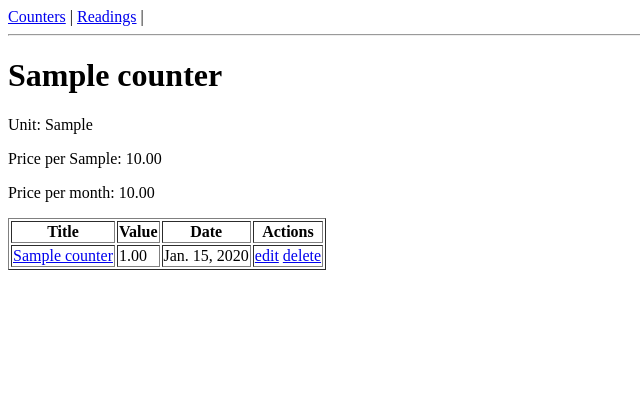
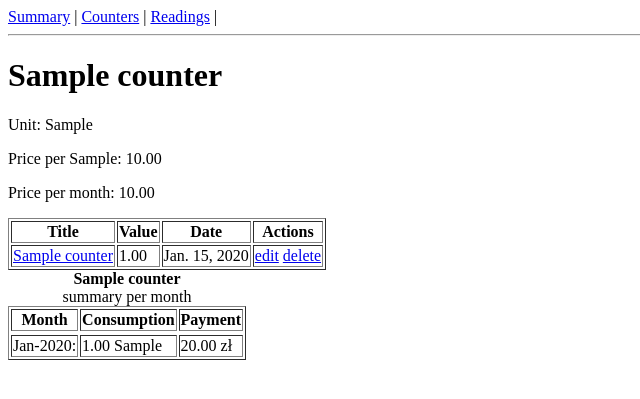
Before and after one commit to Dymirt/pythonanywhere, a Django app: page /counter/1/detail/ in a window 1280 px wide. Shown: the top 399 px of the page, without its empty margins (0-640 px from the left). Run offline with Django 3.2, Linux system fonts and the light colour scheme; tables that the repository leaves empty hold one stand-in row (values such as "Sample post").

Commit message:
adding summary

```diff
--- a/counters/models.py
+++ b/counters/models.py
@@ -5,9 +5,10 @@ from django.db import models
 
 class Counter(models.Model):
     title = models.CharField(max_length=60)
+    consumable = models.BooleanField(default=True)
     unit = models.CharField(max_length=60, blank=True, null=True)
-    price_per_unit = models.DecimalField(max_digits=5, decimal_places=2, blank=True, null=True)
-    fixed_price = models.DecimalField(max_digits=5, decimal_places=2, blank=True, null=True)
+    price_per_unit = models.DecimalField(max_digits=5, decimal_places=2, default=0)
+    fixed_price = models.DecimalField(max_digits=5, decimal_places=2, default=0)
 
     def __str__(self):
         return self.title
@@ -20,6 +21,7 @@ class Reading(models.Model):
     counter = models.ForeignKey('Counter', related_name='readings', on_delete=models.CASCADE)
     date = models.DateField()
     value = models.DecimalField(max_digits=10, decimal_places=2)
+    usage_in_units = models.DecimalField(max_digits=10, decimal_places=2, blank=True, null=True)
 
     def __str__(self):
         return f'{self.counter.title} {self.value} on {self.date}'
--- /dev/null
+++ b/counters/reports.py
@@ -0,0 +1,12 @@
+from django.db.models import Sum, F
+from django.db.models.functions import TruncMonth
+
+
+def summary_per_month(queryset):
+    return queryset \
+        .annotate(month=TruncMonth('date')) \
+        .values('month') \
+        .annotate(c=Sum('usage_in_units')) \
+        .annotate(s=(Sum('usage_in_units') * F('counter__price_per_unit')) + F('counter__fixed_price')) \
+        .values_list('month', 'c', 's') \
+        .order_by('-month')
--- a/counters/templates/counters/base.html
+++ b/counters/templates/counters/base.html
@@ -5,9 +5,12 @@
     <meta http-equiv="Content-Type" content="text/html; charset=utf-8">
   </head>
   <body>
+    <a href="{% url 'counters:index' %}">Summary</a> |
 	<a href="{% url 'counters:counters-list' %}">Counters</a> |
     <a href="{% url 'counters:readings-list' %}">Readings</a> |
 	<hr>
-    {% block content %}{% endblock %}
+    {% block content %}
+
+    {% endblock %}
   </body>
 </html>
--- a/counters/templates/counters/counter_detail.html
+++ b/counters/templates/counters/counter_detail.html
@@ -10,4 +10,6 @@
 {% include 'counters/partials/readings_table.html' %}
 {% endwith %}
 
+{% include 'counters/partials/summary_per_month_table.html' %}
+
 {% endblock %}
--- /dev/null
+++ b/counters/templates/counters/partials/summary_per_month_table.html
@@ -0,0 +1,24 @@
+<table border="1">
+    <caption><strong>{{ object.title }}</strong><br> summary per month</caption>
+    <thead>
+		<tr>
+			<th>Month</th>
+			<th>Consumption</th>
+			<th>Payment</th>
+
+		</tr>
+	</thead>
+      <tr>
+        {% for month, total, s in summary %}
+        <tr>
+            <td>{{month|date:'M-Y'}}:</td>
+            {% if total %}
+            <td>{{total|floatformat:2}} {{ object.unit }}</td>
+            {% else %}
+            <td></td>
+            {% endif %}
+            <td>{{ s|floatformat:2 }} zł</td>
+        </tr>
+        {% endfor %}
+      </tr>
+</table>
--- a/counters/urls.py
+++ b/counters/urls.py
@@ -1,36 +1,39 @@
 from django.urls import path, reverse_lazy
 from django.views.generic import UpdateView, CreateView, DeleteView
 from .models import Counter, Reading
+from django.contrib.auth.decorators import login_required
 
-from .views import CounterListView, ReadingListView, CounterDetailView
+
+from .views import CounterListView, ReadingListView, CounterDetailView, update_usage, IndexView
 
 app_name = 'counters'
 
 urlpatterns = [
+    path('counters/', IndexView.as_view(), name='index'),
     # Counters urls
     path('counters/list/', CounterListView.as_view(), name='counters-list'),
     path('counter/create/',
-         CreateView.as_view(
+         login_required(CreateView.as_view(
              model=Counter,
              fields='__all__',
              success_url=reverse_lazy('counters:counters-list'),
              template_name='counters/generic_update.html'
-         ),
+         )),
          name='counter-create'),
     path('counter/<int:pk>/edit/',
-         UpdateView.as_view(
+         login_required(UpdateView.as_view(
              model=Counter,
              fields='__all__',
              success_url=reverse_lazy('counters:counters-list'),
              template_name='counters/generic_update.html'
-         ),
+         )),
          name='counter-edit'),
     path('counter/<int:pk>/delete/',
-         DeleteView.as_view(
+         login_required(DeleteView.as_view(
              model=Counter,
              success_url=reverse_lazy('counters:counters-list'),
              template_name='counters/generic_delete.html'
-         ),
+         )),
          name='counter-delete'),
 
     path('counter/<int:pk>/detail/', CounterDetailView.as_view(), name='counter-detail'),
@@ -38,26 +41,28 @@ urlpatterns = [
     # Reading urls
     path('readings/list/', ReadingListView.as_view(), name='readings-list'),
     path('reading/create/',
-         CreateView.as_view(
+         login_required(CreateView.as_view(
              model=Reading,
              fields='__all__',
              success_url=reverse_lazy('counters:readings-list'),
              template_name='counters/generic_update.html'
-         ),
+         )),
          name='reading-create'),
     path('reading/<int:pk>/edit/',
-         UpdateView.as_view(
+         login_required(UpdateView.as_view(
              model=Reading,
              fields='__all__',
              success_url=reverse_lazy('counters:readings-list'),
              template_name='counters/generic_update.html'
-         ),
+         )),
          name='reading-edit'),
     path('reading/<int:pk>/delete/',
-         DeleteView.as_view(
+         login_required(DeleteView.as_view(
              model=Reading,
              success_url=reverse_lazy('counters:readings-list'),
              template_name='counters/generic_delete.html'
-         ),
+         )),
          name='reading-delete'),
+    # Update views
+    path('readings/update/usages', login_required(update_usage), name='update_readings_usages')
 ]
--- a/counters/views.py
+++ b/counters/views.py
@@ -1,9 +1,8 @@
 from django.shortcuts import render
+from django.views.generic import ListView, DetailView, TemplateView
+
 from .models import Counter, Reading
-
-# Create your views here.
-from django.views.generic.list import ListView
-from django.views.generic.detail import DetailView
+from .reports import summary_per_month
 
 
 class CounterListView(ListView):
@@ -16,3 +15,29 @@ class ReadingListView(ListView):
 
 class CounterDetailView(DetailView):
     model = Counter
+
+    def get_context_data(self, **kwargs):
+        context = super().get_context_data(**kwargs)
+        context['summary'] = summary_per_month(self.object.readings.all())
+        return context
+
+
+def update_usage(request):
+    counters = Counter.objects.all().filter(consumable=True)
+    for counter in counters:
+        readings = counter.readings.all()[:2]
+        latest = readings[0]
+        previous = readings[1]
+        latest.usage_in_units = latest.value - previous.value
+        latest.save(update_fields=['usage_in_units'])
+
+
+class IndexView(ListView):
+    model = Counter
+    template_name = 'counters/index.html'
+
+    def get_context_data(self, **kwargs):
+        context = super().get_context_data(**kwargs)
+        context['summary_per_month'] = {obj: summary_per_month(obj.readings.all()) for obj in self.object_list}
+        context['total'] = sum([context['summary_per_month'].get(i)[0][2] for i in context['summary_per_month']])
+        return context
```
Also changed, not shown: counters/templates/counters/generic_delete.html (added, +12 -0 lines), counters/templates/counters/index.html (added, +9 -0 lines), counters/admin.py (line endings or trailing spaces).
